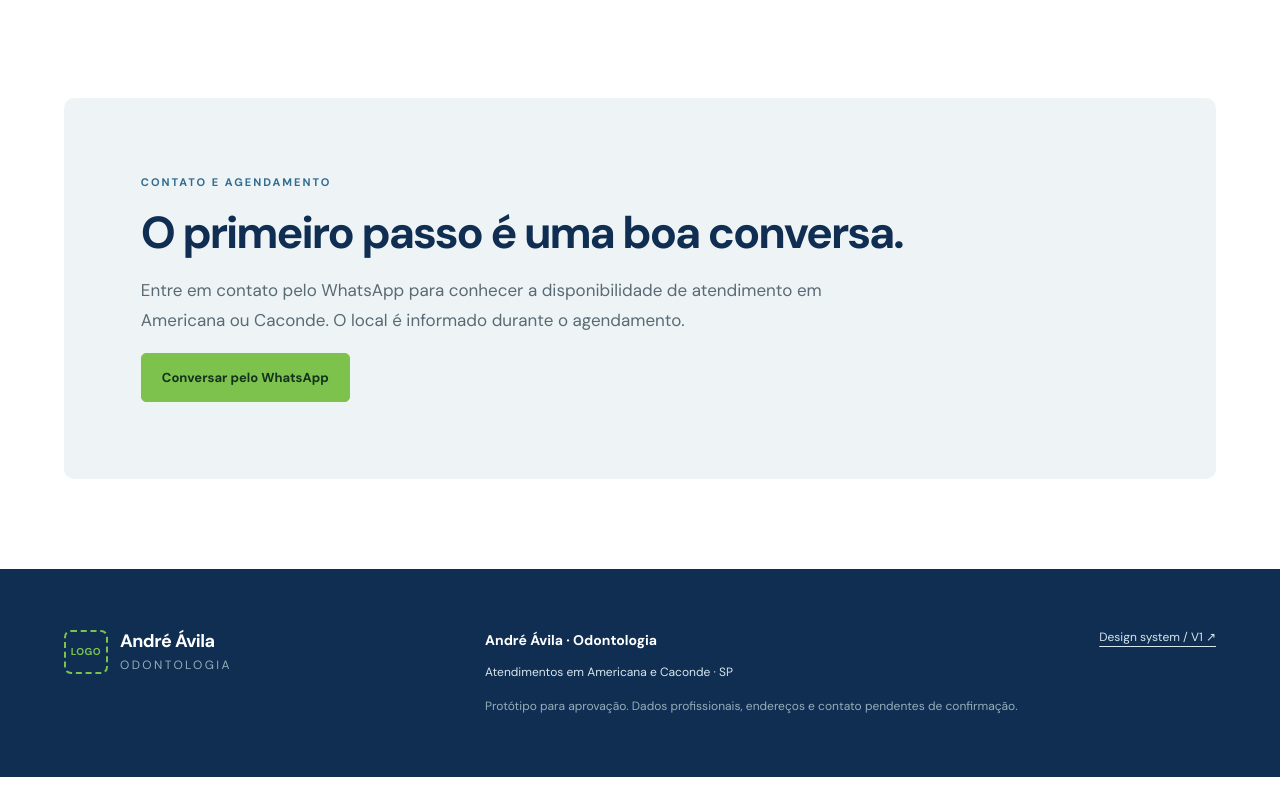
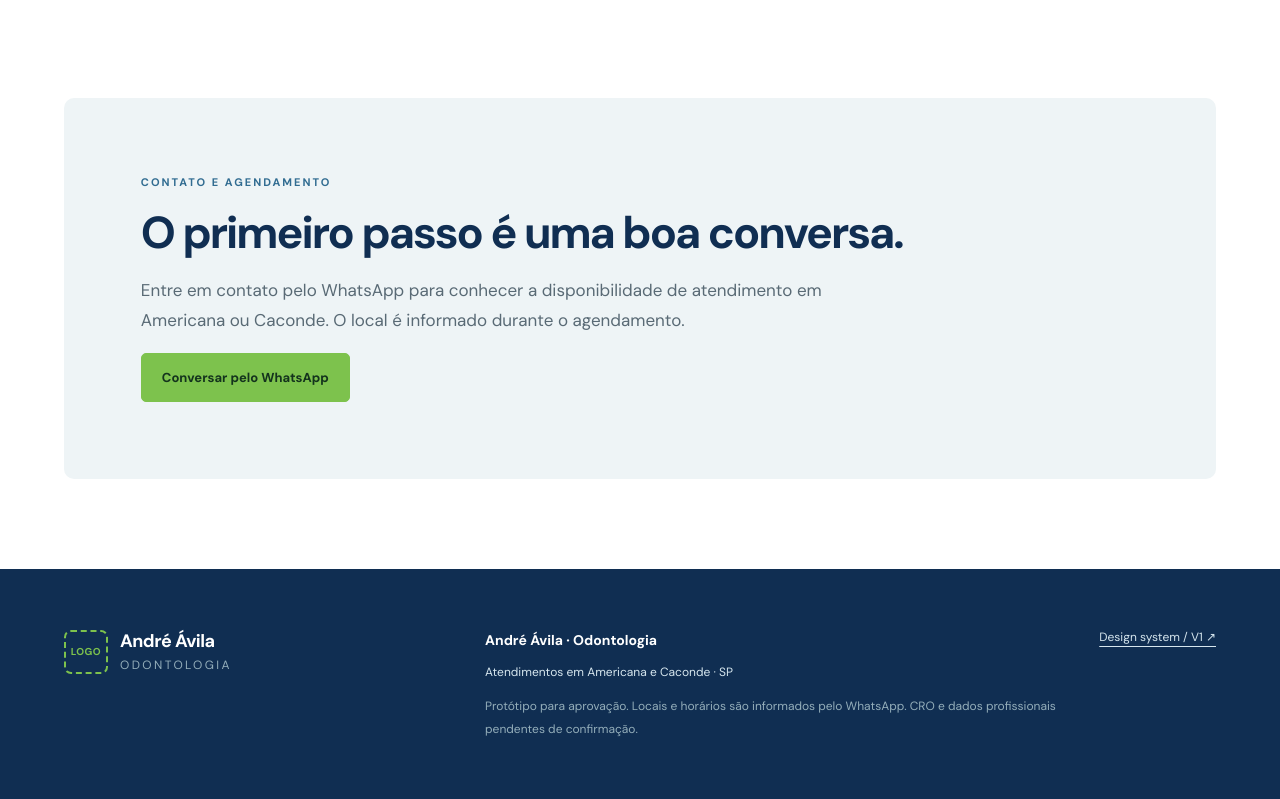
Before and after one commit to contatoagenciawin-ichthus/odonto-andre, a Next.js app: page / in a window 1280 px wide. Shown: the part 1751-2550 px from the top of the page. Before the commit the page ends 2528 px from the top, so only its background shows below. Built offline with nearby package versions, Linux system fonts and the light colour scheme.

Commit message:
feat: WhatsApp-first appointment flow without provisional addresses

```diff
--- a/src/components/SiteShell.tsx
+++ b/src/components/SiteShell.tsx
@@ -4,5 +4,5 @@ export function SiteHeader() {
  return <header className="site-header"><Link href="/" aria-label="Ir para a página inicial"><Brand/></Link><nav className="main-nav" aria-label="Navegação principal"><Link href="/#sobre">Sobre</Link><Link href="/#atendimento">Atendimentos</Link><Link href="/americana/proteses-dentarias">Americana</Link><Link href="/caconde/odontologia-geral">Caconde</Link></nav><Link href="/#atendimento" className="outline-btn header-cta">Locais de atendimento</Link></header>;
 }
 export function SiteFooter(){
- return <footer className="site-footer"><Brand inverse/><div><strong>André Ávila · Odontologia</strong><p>Atendimentos em Americana e Caconde · SP</p><small>Protótipo para aprovação. Dados profissionais, endereços e contato pendentes de confirmação.</small></div><Link href="/design-system">Design system / V1 ↗</Link></footer>;
+ return <footer className="site-footer"><Brand inverse/><div><strong>André Ávila · Odontologia</strong><p>Atendimentos em Americana e Caconde · SP</p><small>Protótipo para aprovação. Locais e horários são informados pelo WhatsApp. CRO e dados profissionais pendentes de confirmação.</small></div><Link href="/design-system">Design system / V1 ↗</Link></footer>;
 }
```
